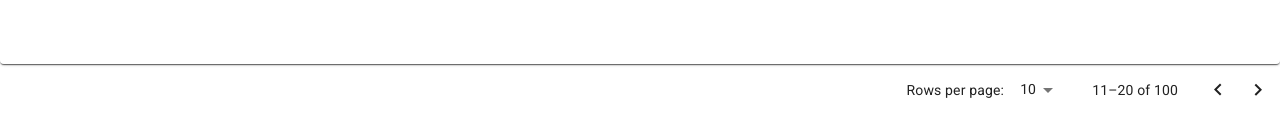
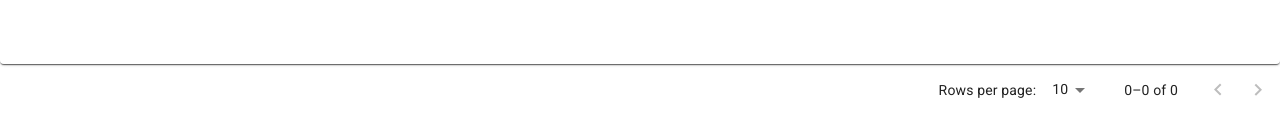
Before and after one commit to vshy108/google-autocomplete, a React (Vite) app: page /local_records in a window 1280 px wide. Shown: the part 640-776 px from the top of the page. Built offline with nearby package versions, Linux system fonts and the light colour scheme.

Commit message:
✨ Display correct local records pagination value

```diff
--- a/src/pages/LocalRecords/index.tsx
+++ b/src/pages/LocalRecords/index.tsx
@@ -1,5 +1,4 @@
-// import { useEffect, forwardRef, Fragment } from 'react';
-import { forwardRef, Fragment } from 'react';
+import { forwardRef, Fragment, useState } from 'react';
 import Table from '@mui/material/Table';
 import TableBody from '@mui/material/TableBody';
 import TableCell from '@mui/material/TableCell';
@@ -162,6 +161,9 @@ const LocalRecords = () => {
     (state: RootState) => state.location.localLocations
   );
 
+  const [page, setPage] = useState(0);
+  const [rowsPerPage, setRowsPerPage] = useState(10);
+
   // useEffect(() => {
   //   dispatch(listLocation());
   //   // eslint-disable-next-line react-hooks/exhaustive-deps
@@ -172,11 +174,6 @@ const LocalRecords = () => {
       return createData(location, index);
     }
   );
-
-  // TODO: HARDCODED
-  const COUNT = 100;
-  const PAGE = 1;
-  const ROWS_PER_PAGE = 10;
 
   return (
     <Paper style={{ height: '80vh', width: '100%' }}>
@@ -190,11 +187,15 @@ const LocalRecords = () => {
       />
       <TablePagination
         component="div"
-        count={COUNT}
-        page={PAGE}
-        onPageChange={() => {}}
-        rowsPerPage={ROWS_PER_PAGE}
-        onRowsPerPageChange={() => {}}
+        count={localLocations.length}
+        page={page}
+        onPageChange={(_, page) => {
+          setPage(page);
+        }}
+        rowsPerPage={rowsPerPage}
+        onRowsPerPageChange={event => {
+          setRowsPerPage(parseInt(event.target.value, 10));
+        }}
         sx={{ float: 'right', padding: '12px' }}
       />
     </Paper>
```
